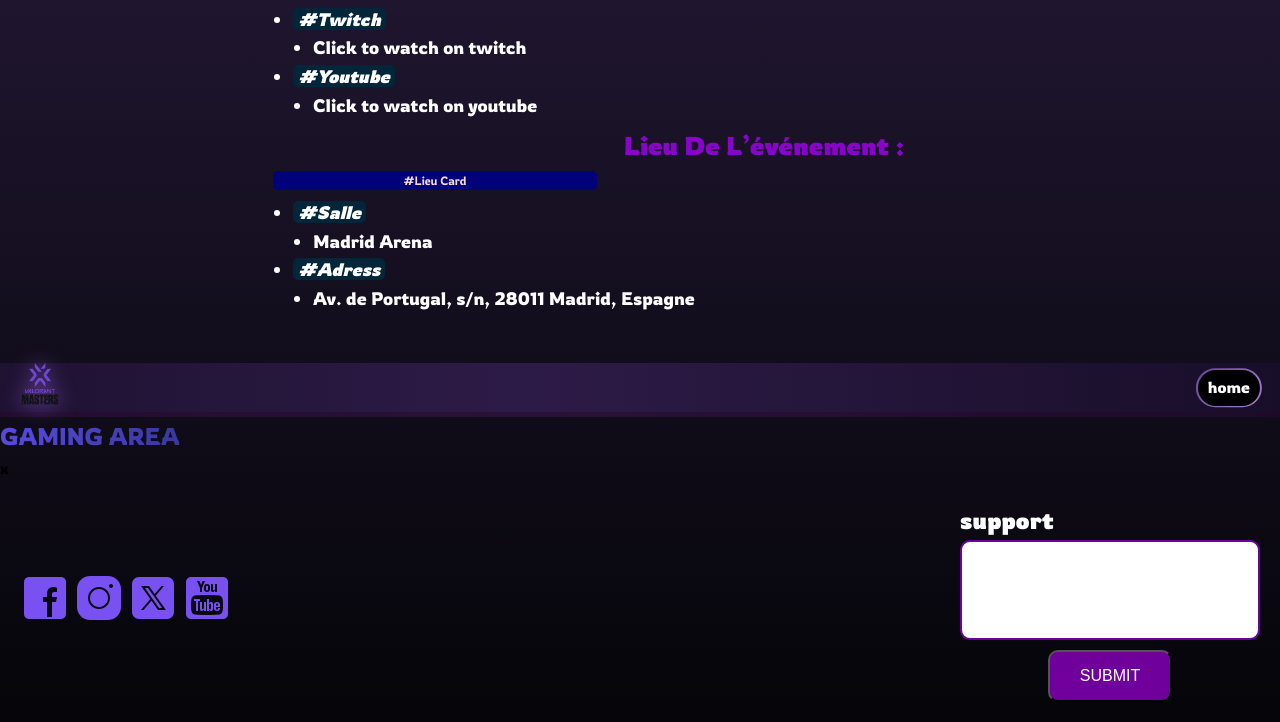
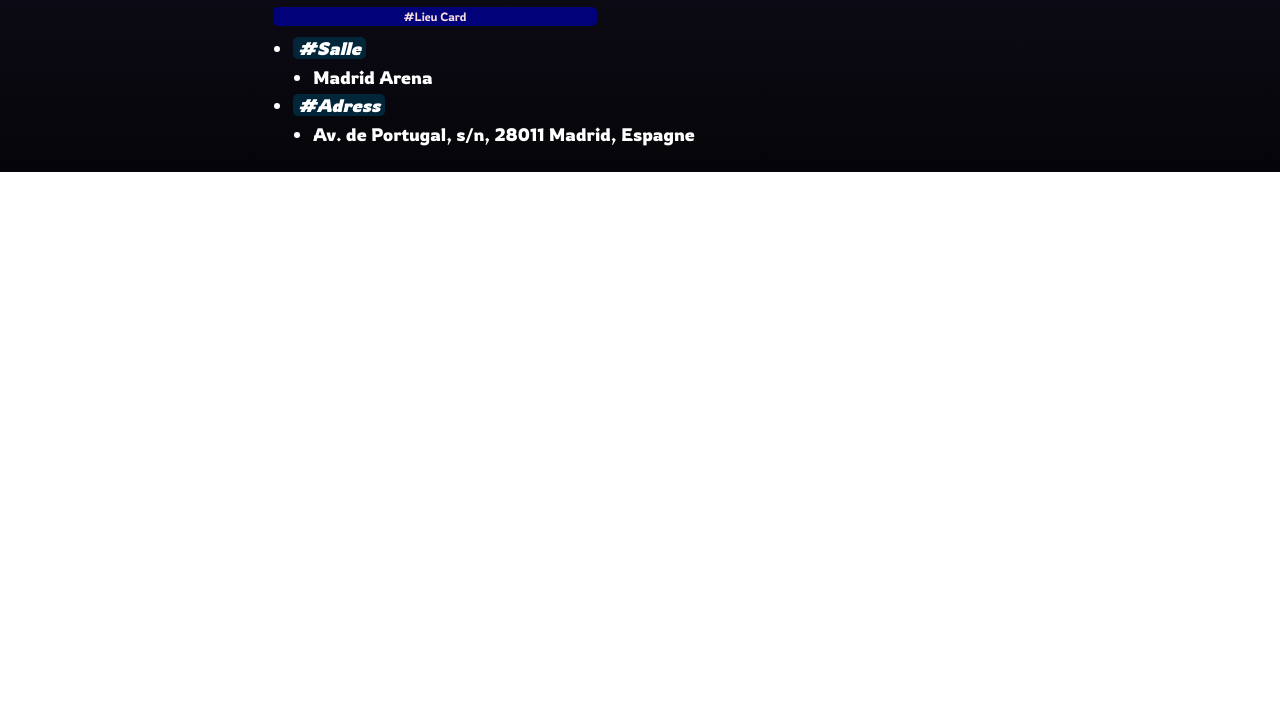
Before and after one commit to ISMAILBENMEZI/YOUCODE_THE_THIRD_BRIEF, a plain HTML site: page THE_THIRD_BRIEF/tournois.html in a window 1280 px wide. Shown: the part 2677-3399 px from the top of the page. After the commit the page ends 2849 px from the top, so only its background shows below. Drawn offline with Linux system fonts and the light colour scheme.

Commit message:
modifer footer

```diff
--- a/THE_THIRD_BRIEF/CSS/Tournois.css
+++ b/THE_THIRD_BRIEF/CSS/Tournois.css
@@ -272,119 +272,6 @@ ul a{
   margin-top: 50px;
 }
 
-.footer_nav {
-  position: relative;
-  top: 0;
-  left: 0;
-  width: 100%;
-  display: flex;
-  align-items: center;
-  justify-content: space-between;
-  padding: 0 20px;
-  border-bottom: 5px solid #2705296e;
-  z-index: 100;
-  background: linear-gradient(90deg, #0a0514 0%, #2d1b47 50%, #0a0514 100%);
-  background-size: 200% 200%;
-  animation: moveBG 8s ease infinite;
-}
-.footer_nav .footer_logo img {
-  width: 40px;
-}
-.footer_nav .footer_logo img {
-  filter: drop-shadow(0 0 10px #8b58d3);
-}
-
-.footer_List {
-  display: flex;
-  gap: 30px;
-  flex-wrap: wrap;
-}
-
-.footer_links {
-  background: #000000;
-  padding: 5px 10px;
-  border-radius: 20px;
-  position: relative;
-}
-
-.footer_List .footer_links::before {
-  content: "";
-  position: absolute;
-  width: 100%;
-  height: 100%;
-  background: linear-gradient(
-    135deg,
-    #574ae2 0%,
-    #222a68 25%,
-    #654597 50%,
-    #ab81cd 75%,
-    #e2adf2 100%
-  );
-  top: 50%;
-  left: 50%;
-  transform: translate(-50%, -50%);
-  border-radius: 20px;
-  padding: 2px;
-  z-index: -1;
-  animation: move 3s linear infinite;
-  background-size: 400% 400%;
-  transition: filter 0.3s ease;
-}
-
-.footer_List .footer_links:hover::before {
-  filter: blur(1.5rem);
-}
-
-.footer_List a {
-  text-decoration: none;
-  color: #fff;
-  position: relative;
-}
-.footer .contact_us {
-  display: flex;
-  justify-content: space-between;
-  align-items: center;
-  padding: 20px;
-}
-
-.support h4 {
-  color: #fff;
-  font-size: 1.5rem;
-}
-.support input {
-  width: 300px;
-  height: 100px;
-  border-radius: 10px;
-  border: 2px solid #6f009b;
-}
-.support button:hover,
-.support input:hover {
-  box-shadow: 0 0 5px 5px #6f009b;
-}
-.follow_us a img
-{
-  transition: all 0.4s ease;
-}
-.follow_us a img:hover {
-  box-shadow: 0 0 5px 5px #6f009b;
-  transform: translateY(-10px);
-}
-.support form {
-  display: flex;
-  flex-direction: column;
-  justify-content: center;
-  align-items: center;
-}
-.support button {
-  margin-top: 10px;
-  padding: 15px 30px;
-  border-radius: 10px;
-  font-size: 1rem;
-  text-transform: uppercase;
-  background-color: #6f009b;
-  color: #fff;
-}
-
 @media (min-width : 600px) {
    .section h1 {
      font-size: 1.427rem;
--- a/THE_THIRD_BRIEF/tournois.html
+++ b/THE_THIRD_BRIEF/tournois.html
@@ -53,7 +53,7 @@
         </aside>
         <main>
           <h1>
-            Everything You Need to Know : <strong>Master’s Madrid</strong>
+            Everything You Need to Know : <strong>Master’s&nbsp;Madrid</strong>
           </h1>
 
           <p>Tournament match-ups, format, schedule, and more! <br /><br /></p>
@@ -169,36 +169,5 @@
         </main>
       </div>
     </section>
-
-      <footer class="footer" id="contact">
-        <div class="footer_nav">
-            <div class="footer_logo">
-                <img src="IMG/logo.png" alt="logo GA">
-            </div>
-            <div class="footer_List">
-                <div class="footer_links"><a href="#home">home</a></div>
-            </div>
-        </div>
-        <div class="title">
-            <h1>gaming area</h1>
-        </div>x
-        <div class="contact_us">
-
-            <div class="follow_us">
-                <a href="#"><img src="IMG/icons8-facebook-50.png" alt="facebook"></a>
-                <a href="#"><img src="IMG/icons8-instagram-50.png" alt="instagram"></a>
-                <a href="#"><img src="IMG/icons8-x-50.png" alt="x"></a>
-                <a href="#"><img src="IMG/icons8-youtube-squared-50.png" alt="youtube"></a>
-            </div>
-
-            <div class="support">
-                <h4>support</h4>
-                <form action="">
-                    <input type="text" class="text_supert">
-                    <button type="reset" class="button">submit</button>
-                </form>
-            </div>
-        </div>
-    </footer>
   </body>
 </html>
```
Also changed, not shown: THE_THIRD_BRIEF/IMG/large.jpg (deleted), THE_THIRD_BRIEF/IMG/madrid.avif (deleted), THE_THIRD_BRIEF/IMG/madrid1.jpg (deleted), THE_THIRD_BRIEF/IMG/medium.jpg (deleted), THE_THIRD_BRIEF/IMG/poster.webp (deleted), THE_THIRD_BRIEF/IMG/small.jpg (deleted), THE_THIRD_BRIEF/IMG/tournois3.jpg (deleted), THE_THIRD_BRIEF/IMG/unnamed-6.jpg (deleted).
